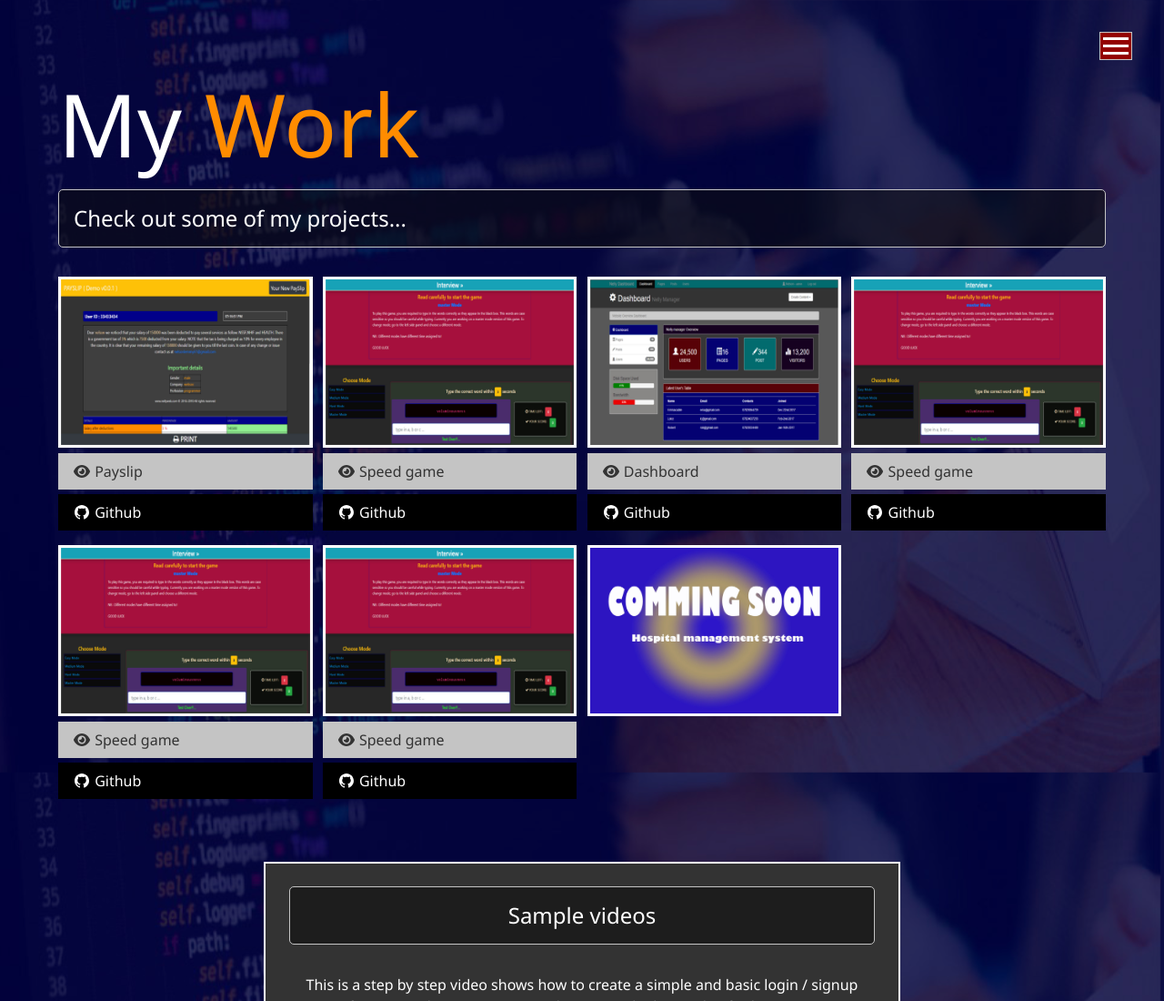
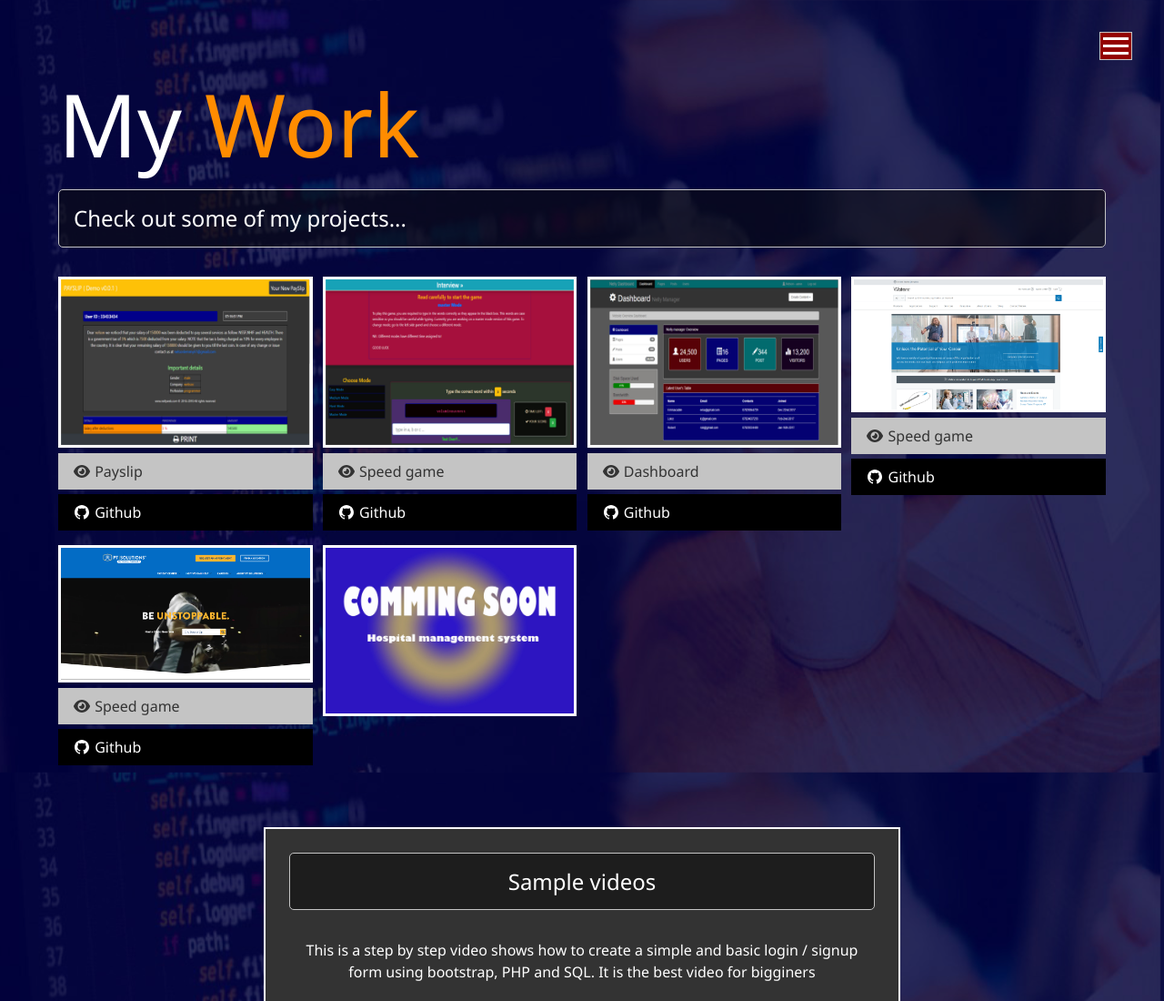
Before and after one commit to nellylemmy/nellylemmy.github.io, a plain HTML site: page work.html in a window 1280 px wide. Shown: the top 1100 px of the page at 91% size. Drawn offline with Linux system fonts and the light colour scheme; grey boxes are pictures that could not be loaded.

Commit message:
pt and waters images

```diff
--- a/work.html
+++ b/work.html
@@ -95,7 +95,7 @@
 
             <div class="item">
                 <a href="projects/test/index.html">
-                    <img src="img/projects/test.jpg" alt="Project">
+                    <img src="img/projects/waters.png" alt="Project">
                 </a>
                 <a href="projects/test/index.html" class="btn-light">
                     <i class="fa fa-eye"></i> Speed game
@@ -106,18 +106,7 @@
             </div>
             <div class="item">
                 <a href="projects/test/index.html">
-                    <img src="img/projects/test.jpg" alt="Project">
-                </a>
-                <a href="projects/test/index.html" class="btn-light">
-                    <i class="fa fa-eye"></i> Speed game
-                </a>
-                <a href="https://github.com/nellylemmy/nellylemmy.github.io/tree/master/projects/test" class="btn-dark">
-                    <i class="fab fa-github"></i> Github
-                </a>
-            </div>
-            <div class="item">
-                <a href="projects/test/index.html">
-                    <img src="img/projects/test.jpg" alt="Project">
+                    <img src="img/projects/pt-solution.png" alt="Project">
                 </a>
                 <a href="projects/test/index.html" class="btn-light">
                     <i class="fa fa-eye"></i> Speed game
```
Also changed, not shown: img/projects/pt-solution.png (added), img/projects/waters.png (added).
